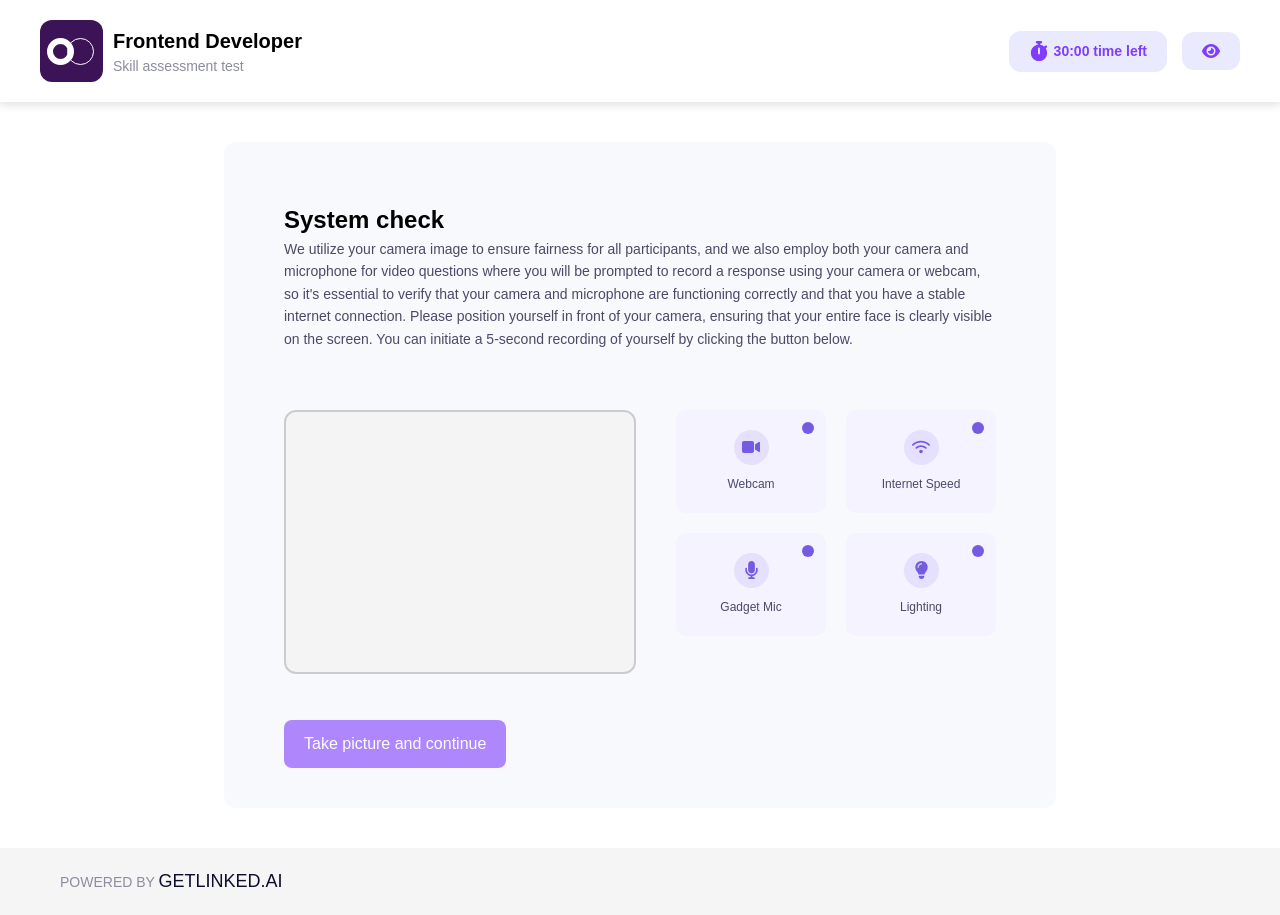
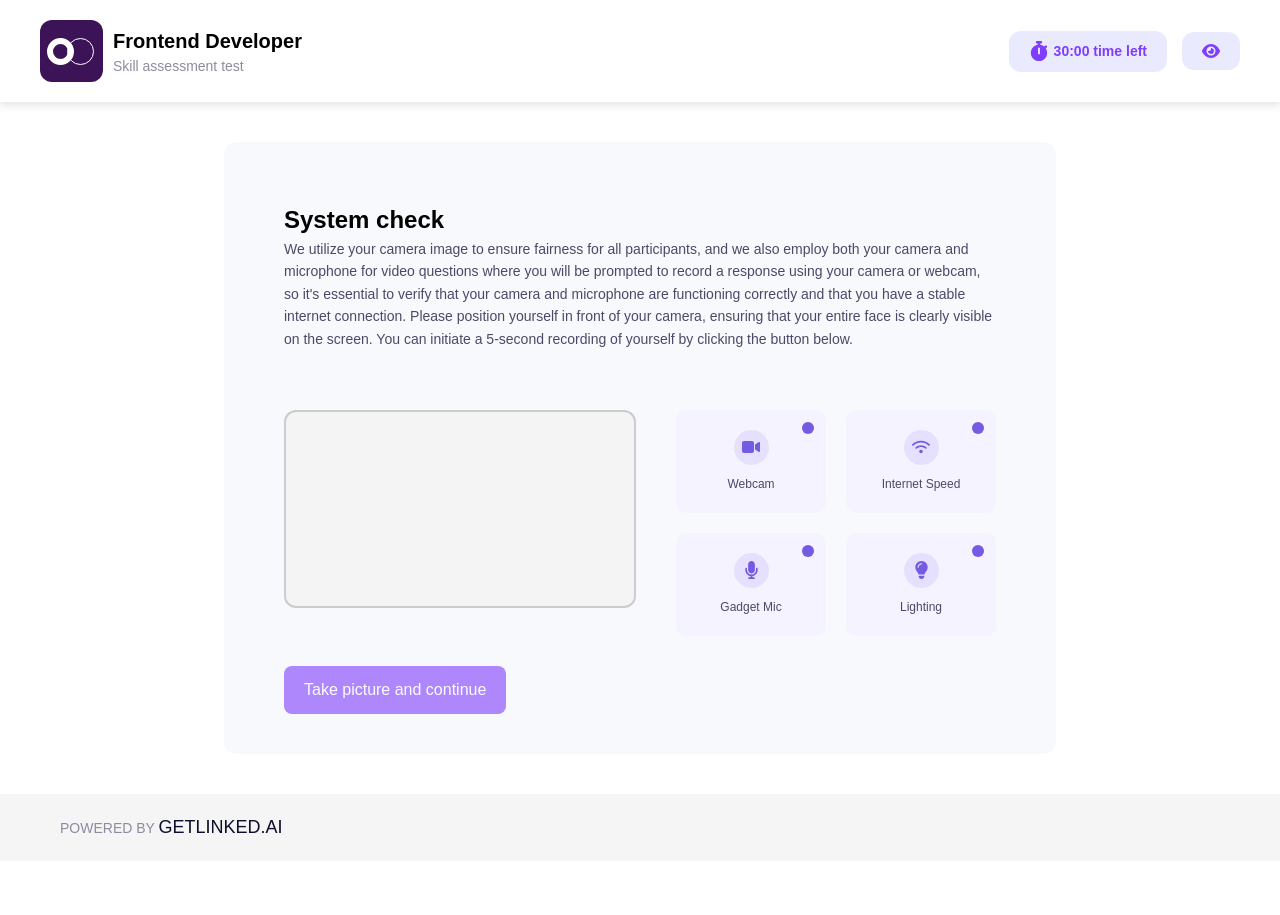
Before and after one commit to Seunfola/liberty-assurance, a Next.js app: page / in a window 1280 px wide. After the commit the page ends 861 px from the top, so only its background shows below. Built offline with nearby package versions, Linux system fonts and the light colour scheme.

Commit message:
changed the picture aspect ratio from 4/3 to 16/9

```diff
--- a/src/styles/system-check/systemIcon.module.scss
+++ b/src/styles/system-check/systemIcon.module.scss
@@ -79,7 +79,7 @@
   width: 100%;
   max-width: 400px;
   height: auto;
-  aspect-ratio: 4 / 3;
+  aspect-ratio: 16 / 9;
   overflow: hidden;
   position: relative;
   border-radius: 12px;
```
